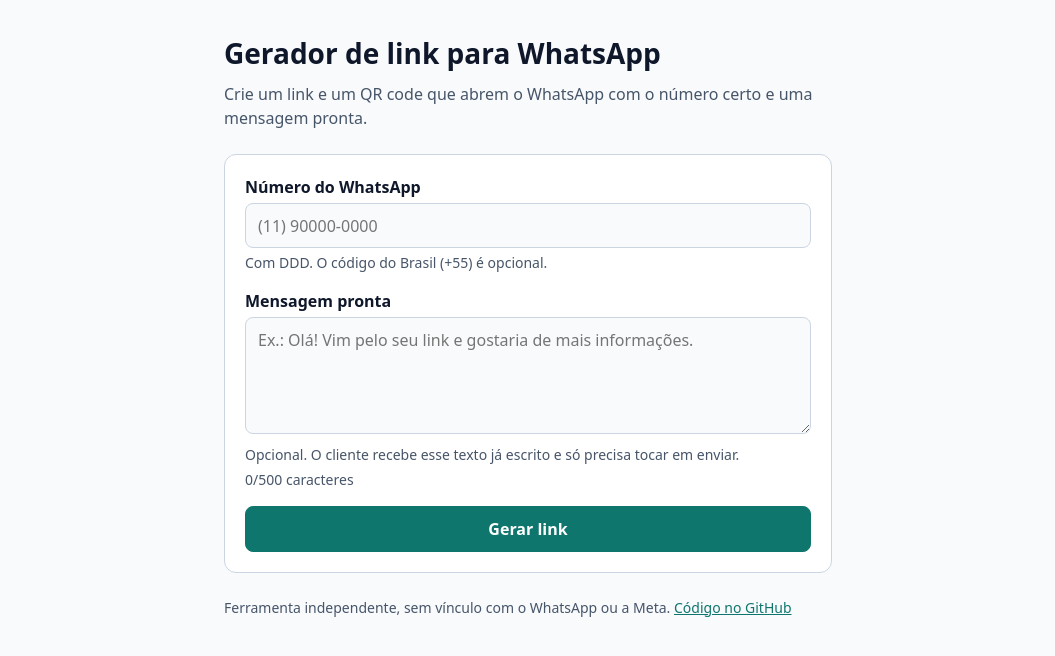
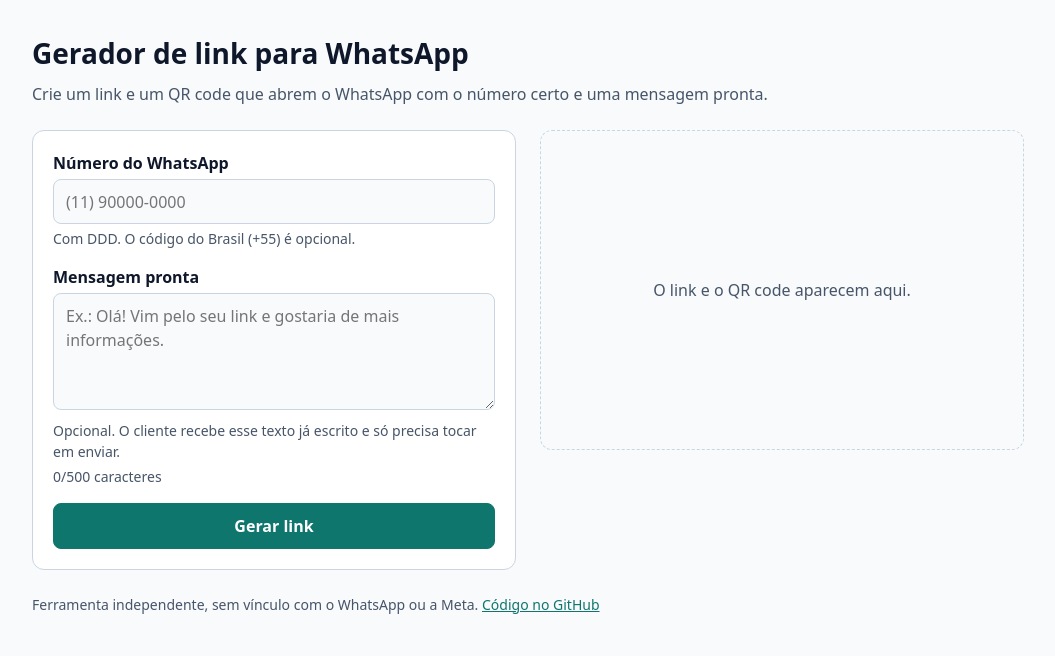
Before and after one commit to pablosscosta/whatsapp-link-generator, a React (Vite) app: page / in a window 1280 px wide. Shown: the top 656 px of the page, without its empty margins (112-1167 px from the left). Built offline with nearby package versions, Linux system fonts and the light colour scheme.

Commit message:
feat: usa duas colunas no desktop

```diff
--- a/src/App.tsx
+++ b/src/App.tsx
@@ -15,13 +15,21 @@ export function App() {
         </p>
       </header>
 
+      <div className="layout">
         <LinkForm
           onGenerate={setLink}
           onEdit={() => {
             setLink(null);
           }}
         />
-      {link && <LinkResult link={link} />}
+        {link ? (
+          <LinkResult link={link} />
+        ) : (
+          <div className="card placeholder">
+            <p>O link e o QR code aparecem aqui.</p>
+          </div>
+        )}
+      </div>
 
       <footer className="hint">
         Ferramenta independente, sem vínculo com o WhatsApp ou a Meta.{' '}
--- a/src/index.css
+++ b/src/index.css
@@ -81,7 +81,39 @@ a {
   border: 1px solid var(--color-border);
   border-radius: 0.75rem;
   padding: 1.25rem;
+}
+
+.layout {
+  display: grid;
+  gap: 1.5rem;
+  align-items: start;
   margin-bottom: 1.5rem;
+}
+
+/* Only useful next to the form, in the two-column layout. */
+.placeholder {
+  display: none;
+}
+
+@media (min-width: 56rem) {
+  .app {
+    max-width: 64rem;
+  }
+
+  .layout {
+    grid-template-columns: 1fr 1fr;
+  }
+
+  .placeholder {
+    display: flex;
+    align-items: center;
+    justify-content: center;
+    min-height: 20rem;
+    color: var(--color-muted);
+    text-align: center;
+    background: transparent;
+    border-style: dashed;
+  }
 }
 
 .field {
```
Also changed, not shown: 1 other file (tests, documents, lock files or other folders). Lines whose indentation alone changed are shown as unchanged.
